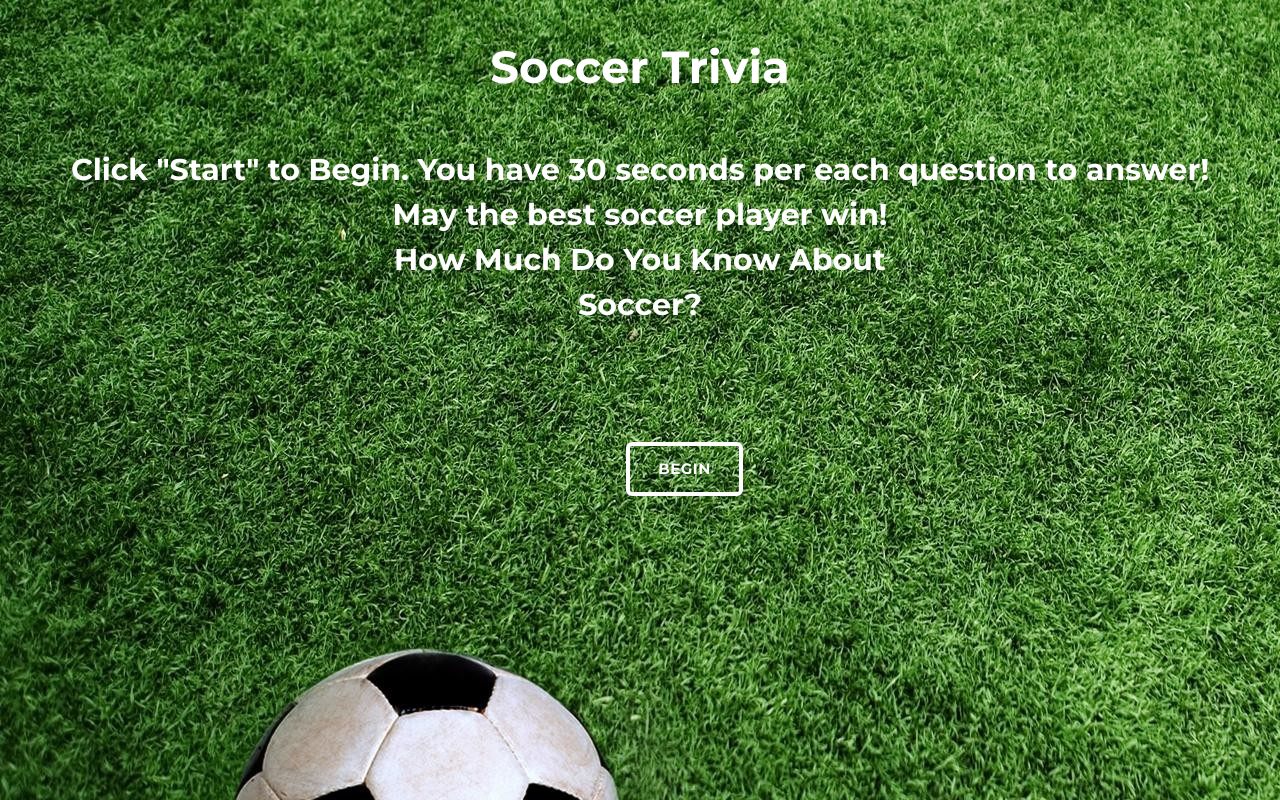
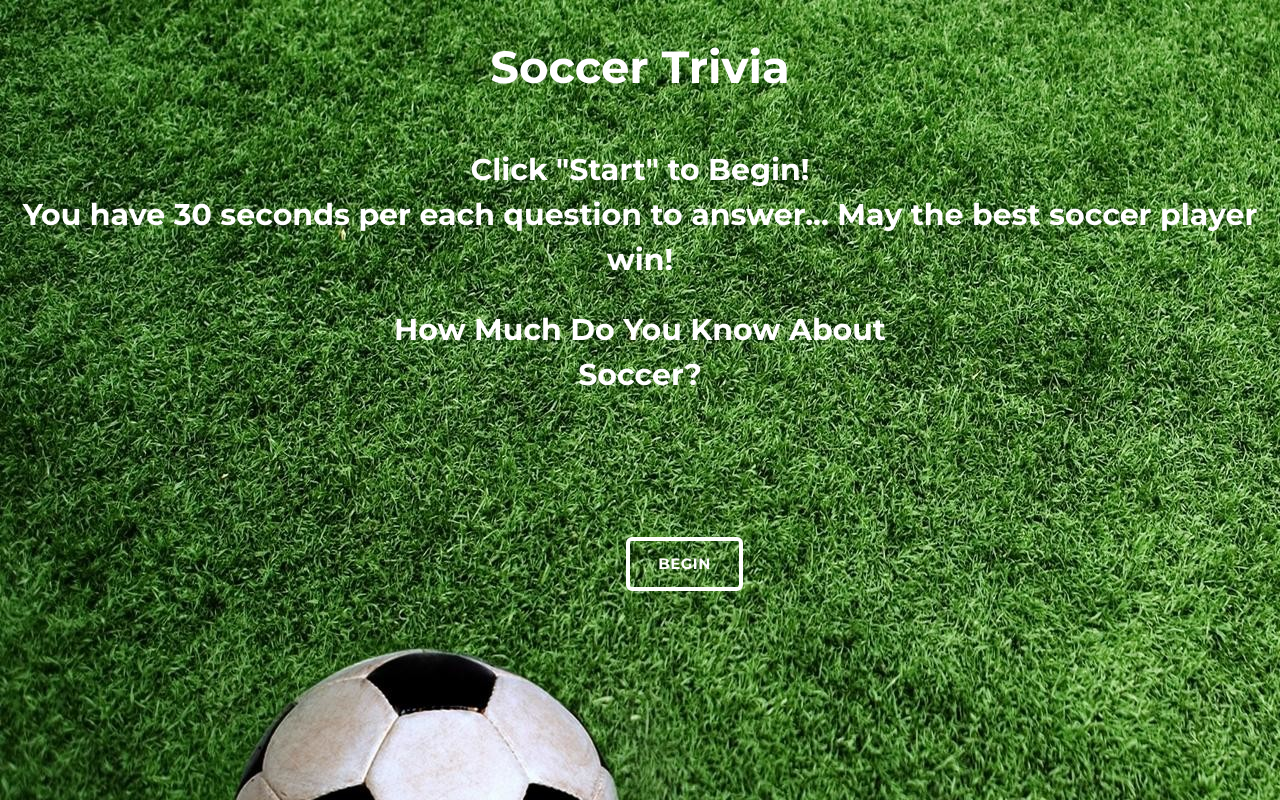
Before and after one commit to Spartex/TriviaGame, a plain HTML site: page index.html in a window 1280 px wide. Drawn offline with nearby package versions, Linux system fonts and the light colour scheme.

Commit message:
hanges to CSS and Hide instructions in app.js file

```diff
--- a/assets/css/style.css
+++ b/assets/css/style.css
@@ -21,17 +21,13 @@ main {
     font-size: 45px;
 }
 
-#intructions {
+#instructions {
     color: #ffffff;
     font-size: 30px;
     margin: 30px 0;
     background-color: transparent;
     text-align:center;
 
-}
-
-#introSection {
-    margin-top: 40px;
 }
 
 
@@ -54,7 +50,13 @@ main {
     border: yellowgreen 3px dashed;
 }
 
-
+.row .col {
+    float: none;
+    box-sizing: border-box;
+    padding: 0 0.75rem;
+    min-height: 2px;
+    margin-top: 25px;
+}
 
 
 #questionSoccer {
--- a/assets/javascript/app.js
+++ b/assets/javascript/app.js
@@ -1,14 +1,12 @@
 $(document).ready(function () {
-    $("#introSection").hide();
     $("#messageSection").hide();
     $('.tooltipped').tooltip({ // delay function for button tool tips
         delay: 50
     });
-
-
-    $("#introSection").fadeIn(1000 * 5, function () { // fade in page elements
+    $("#instructions").fadeIn(1000 * 5, function () { // fade in page elements
         // fadeIn function
     });
+
 
     $("#questionSoccer").hide()
     var correctCounter = 0,
@@ -17,16 +15,12 @@ $(document).ready(function () {
         unansweredCounter = 0;
 
 
-    var congratsMessages = ['Great going player', 'Good Job!', "To the Pitch you go!"];
-
     function randomNum(x) {
         var roll = Math.floor(Math.random() * x);
         return roll;
     }
 
-    function randomCongrats() {
-        var messageRoll = randomNum(congratsMessages.length);
-    }
+
 
     function countDown() {
         $('.pickAnswer').click(function () {
@@ -165,6 +159,7 @@ $(document).ready(function () {
 
     function startTrivia() {
         $('#messageSection').hide();
+        $('#instructions').hide();
         $('#gameMessage').empty()
         $('#questionContainer').show();
         $('#choices').show();
--- a/index.html
+++ b/index.html
@@ -15,8 +15,10 @@
 <body background = "assets/images/soccer_bg.jpg">
 
             <h1 class="center-align" id='header'>Soccer Trivia</h1>
-            <div class="row" id="intructions">
-                <span>Click "Start" to Begin. You have 30 seconds per each question to answer! <br> May the best soccer player win!</span>
+            <div class="row" id="instructions">
+                <span>Click "Start" to Begin! <br> You have 30 seconds per each question to answer...
+                     May the best soccer player win!</span>
+
                 <div class="col s6 offset-s3">
                     <div class="center-align">
                         <span>How Much Do You Know About Soccer?</span>
```
